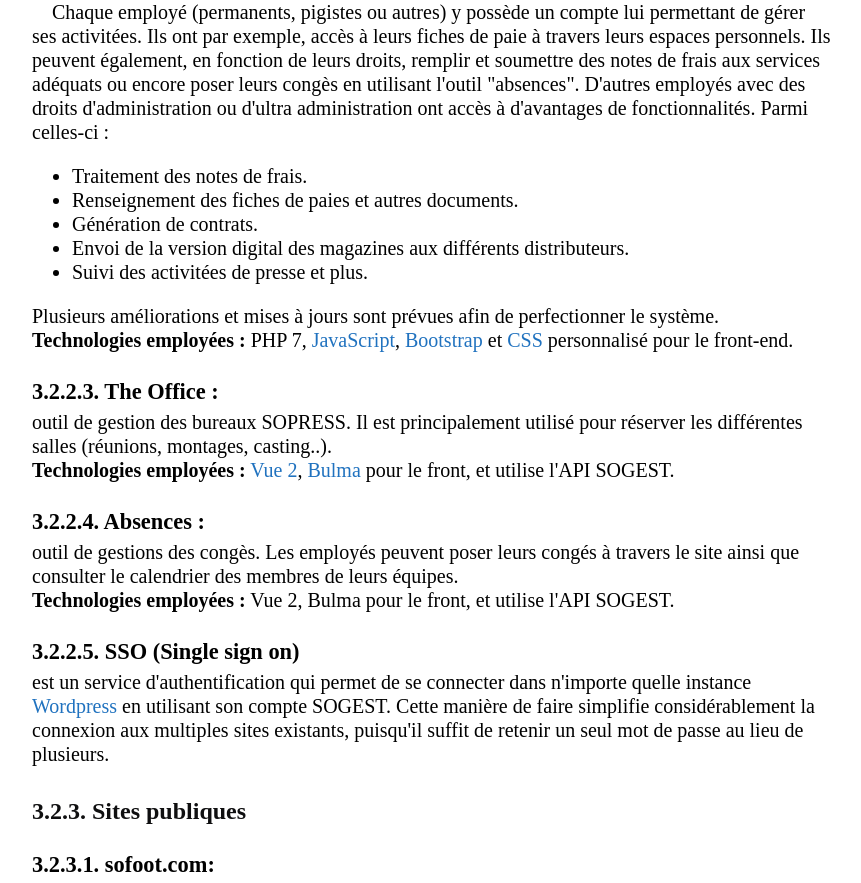
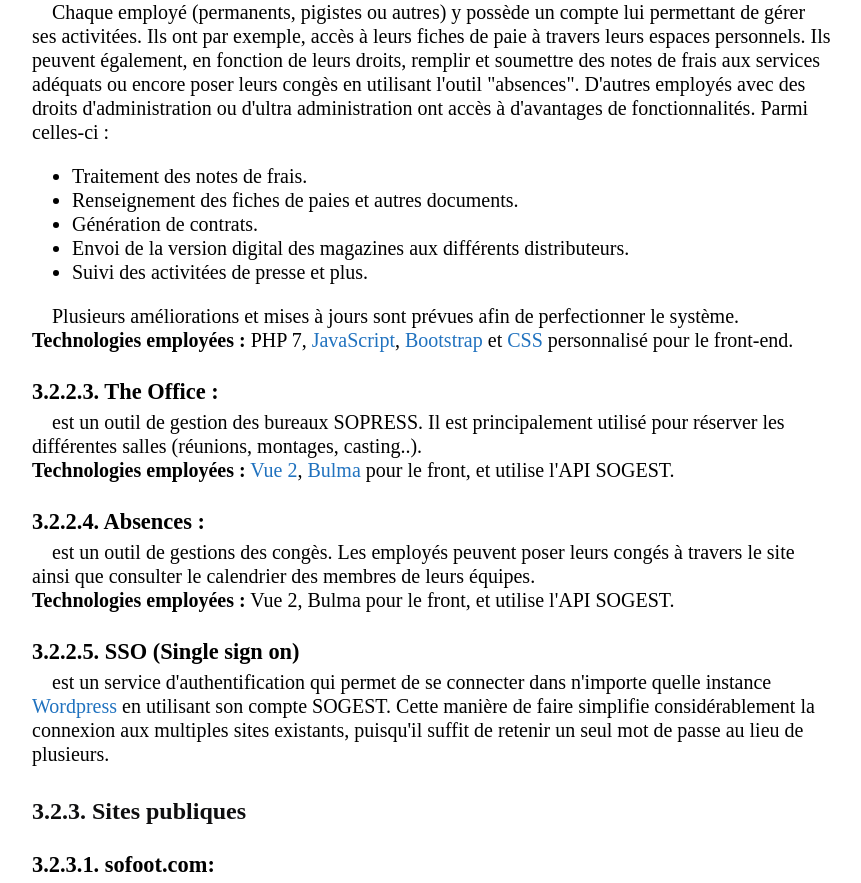
Before and after one commit to Aliciasaci/Rapport_stage, a PHP site: page /missions.php in a window 1280 px wide. Shown: the part 3247-4130 px from the top of the page, without its empty margins (208-1069 px from the left). Run offline with PHP 8.4, Linux system fonts and the light colour scheme.

Commit message:
mise à jour

```diff
--- a/missions.php
+++ b/missions.php
@@ -88,25 +88,25 @@
                                 <li>Envoi de la version digital des magazines aux différents distributeurs.</li>
                                 <li>Suivi des activitées de presse et plus.</li>
                             </ul>
-                            <p>Plusieurs améliorations et mises à jours sont prévues afin de perfectionner le système.<br />
+                            <p class="alinea">Plusieurs améliorations et mises à jours sont prévues afin de perfectionner le système.<br />
                                 <b>Technologies employées :</b> PHP 7, <a href="https://www.javascript.com/">JavaScript</a>, <a href="https://getbootstrap.com">Bootstrap</a> et <a href="https://www.w3.org/Style/CSS/#specs">CSS</a> personnalisé pour le front-end.
                             </p>
                         </div>
                         <div class="appli">
                             <h3>3.2.2.3. The Office : </h3>
-                            <p>outil de gestion des bureaux SOPRESS. Il est principalement utilisé pour réserver les différentes salles (réunions, montages, casting..).<br />
+                            <p class="alinea">est un outil de gestion des bureaux SOPRESS. Il est principalement utilisé pour réserver les différentes salles (réunions, montages, casting..).<br />
                                 <b>Technologies employées :</b> <a href="https://v2.vuejs.org/">Vue 2</a>, <a href="https://bulma.io/">Bulma</a> pour le front, et utilise l'API SOGEST.
                             </p>
                         </div>
                         <div class="appli">
                             <h3>3.2.2.4. Absences :</h3>
-                            <p>outil de gestions des congès. Les employés peuvent poser leurs congés à travers le site ainsi que consulter le calendrier des membres de leurs équipes.<br />
+                            <p class="alinea">est un outil de gestions des congès. Les employés peuvent poser leurs congés à travers le site ainsi que consulter le calendrier des membres de leurs équipes.<br />
                                 <b>Technologies employées :</b> Vue 2, Bulma pour le front, et utilise l'API SOGEST.
                             </p>
                         </div>
                         <div class="appli">
                             <h3>3.2.2.5. SSO (Single sign on)</h3>
-                            <p>est un service d'authentification qui permet de se connecter dans n'importe quelle instance <a href="https://wordpress.com/fr/">Wordpress</a> en utilisant son compte SOGEST. Cette manière de faire simplifie considérablement la connexion aux multiples sites existants, puisqu'il
+                            <p class="alinea">est un service d'authentification qui permet de se connecter dans n'importe quelle instance <a href="https://wordpress.com/fr/">Wordpress</a> en utilisant son compte SOGEST. Cette manière de faire simplifie considérablement la connexion aux multiples sites existants, puisqu'il
                                 suffit de retenir un seul mot de passe au lieu de plusieurs.<br /></p>
                         </div>
                     </section>
```
